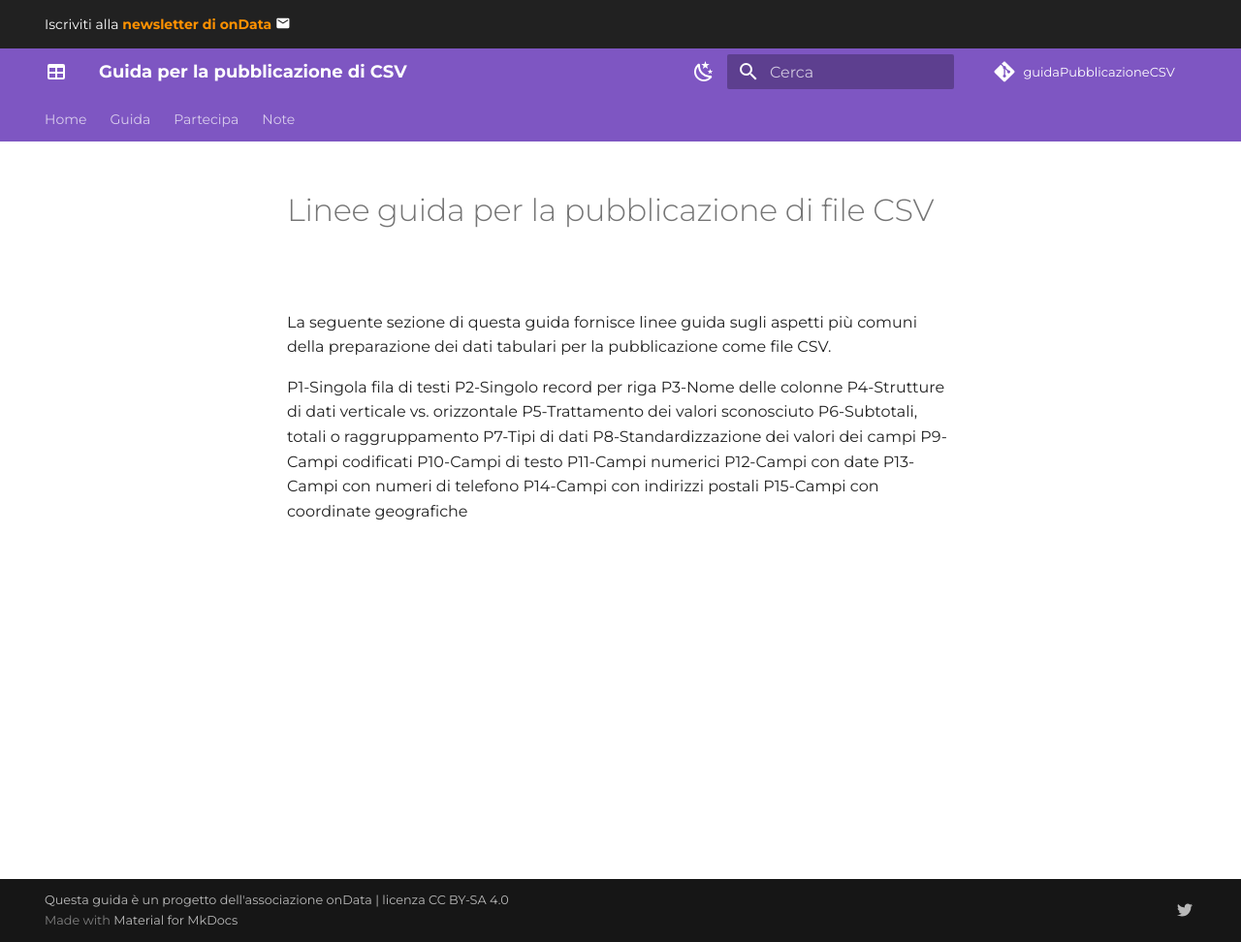
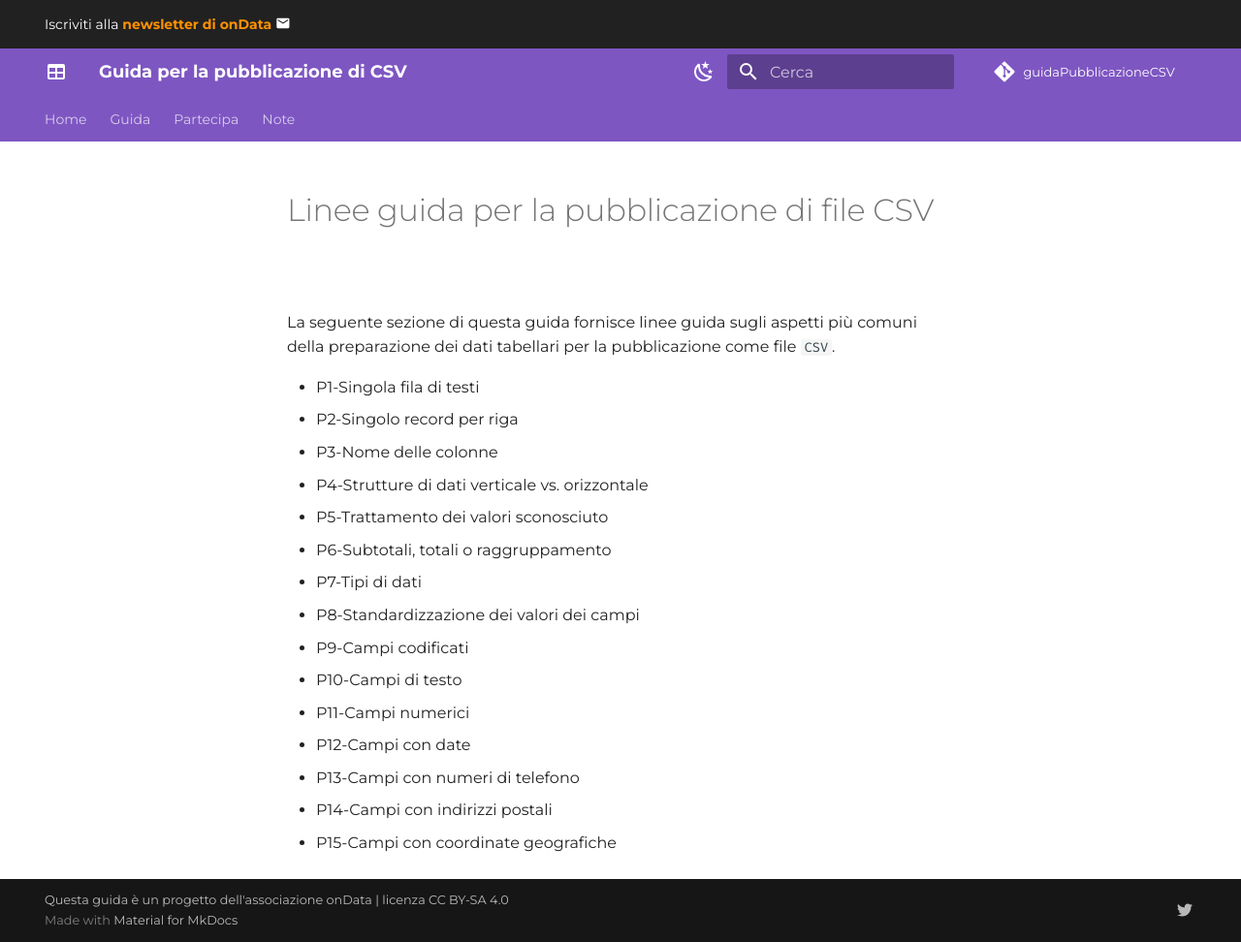
Before and after one commit to ondata/guidaPraticaPubblicazioneCSV, an MkDocs documentation site: the page built from docs/linee_guida_pubblicazione_file/README.md, in a window 1280 px wide and 972 px high. Shown: the whole window at 97% size. Built offline with MkDocs 1.6.1 and Material for MkDocs 9.7.7, drawn with Linux system fonts in a browser that asks for light colours; comment, search, counter and statistics services are not loaded.

Commit message:
Update README.md

```diff
--- a/docs/linee_guida_pubblicazione_file/README.md
+++ b/docs/linee_guida_pubblicazione_file/README.md
@@ -1,19 +1,19 @@
 # Linee guida per la pubblicazione di file CSV
 
-La seguente sezione di questa guida fornisce linee guida sugli aspetti più comuni della preparazione dei dati tabulari per la pubblicazione come file CSV.
+La seguente sezione di questa guida fornisce linee guida sugli aspetti più comuni della preparazione dei dati tabellari per la pubblicazione come file `CSV`.
 
-P1-Singola fila di testi
-P2-Singolo record per riga
-P3-Nome delle colonne
-P4-Strutture di dati verticale vs. orizzontale
-P5-Trattamento dei valori sconosciuto
-P6-Subtotali, totali o raggruppamento
-P7-Tipi di dati
-P8-Standardizzazione dei valori dei campi
-P9-Campi codificati
-P10-Campi di testo
-P11-Campi numerici
-P12-Campi con date
-P13-Campi con numeri di telefono
-P14-Campi con indirizzi postali
-P15-Campi con coordinate geografiche
+- P1-Singola fila di testi
+- P2-Singolo record per riga
+- P3-Nome delle colonne
+- P4-Strutture di dati verticale vs. orizzontale
+- P5-Trattamento dei valori sconosciuto
+- P6-Subtotali, totali o raggruppamento
+- P7-Tipi di dati
+- P8-Standardizzazione dei valori dei campi
+- P9-Campi codificati
+ - P10-Campi di testo
+- P11-Campi numerici
+- P12-Campi con date
+- P13-Campi con numeri di telefono
+- P14-Campi con indirizzi postali
+- P15-Campi con coordinate geografiche
```
